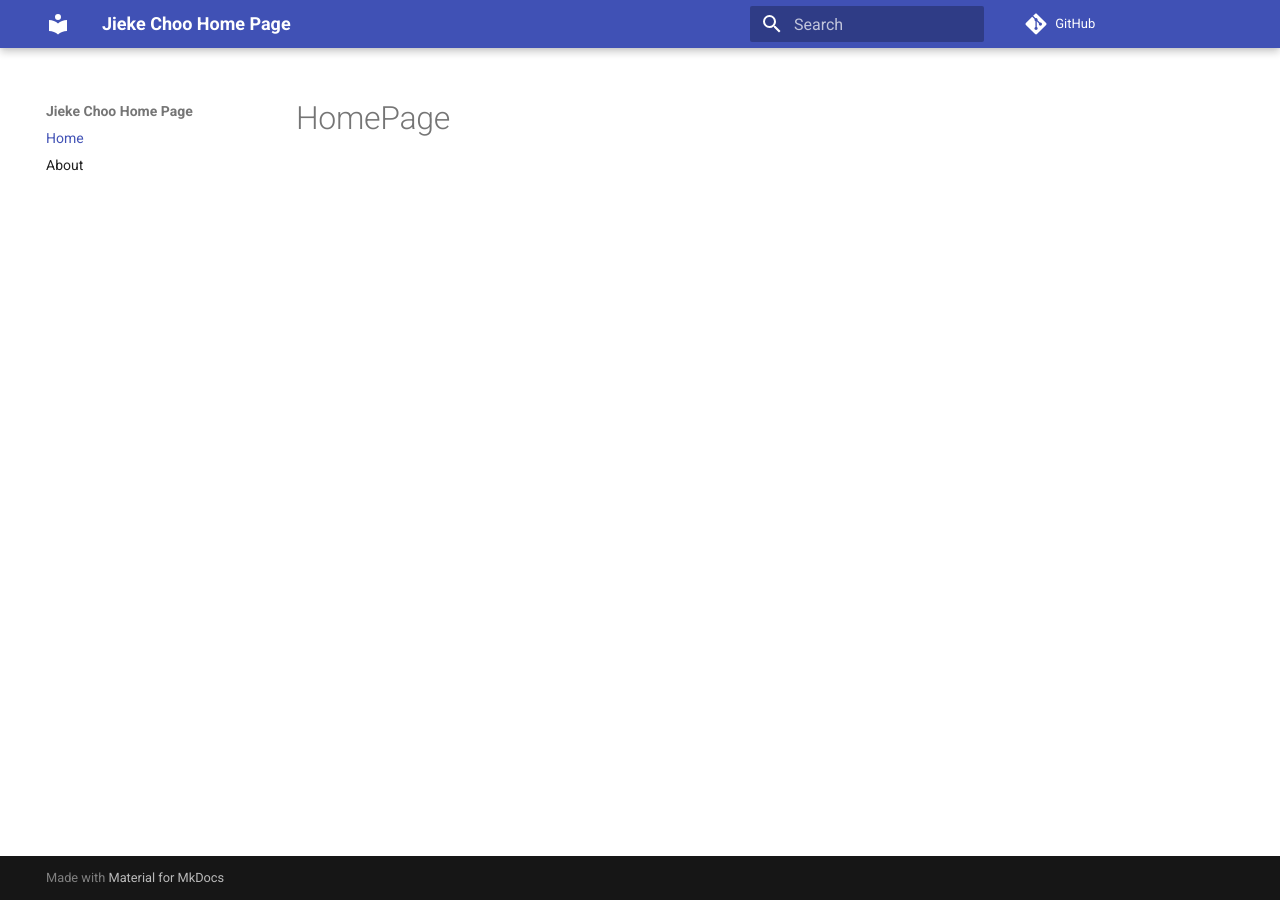
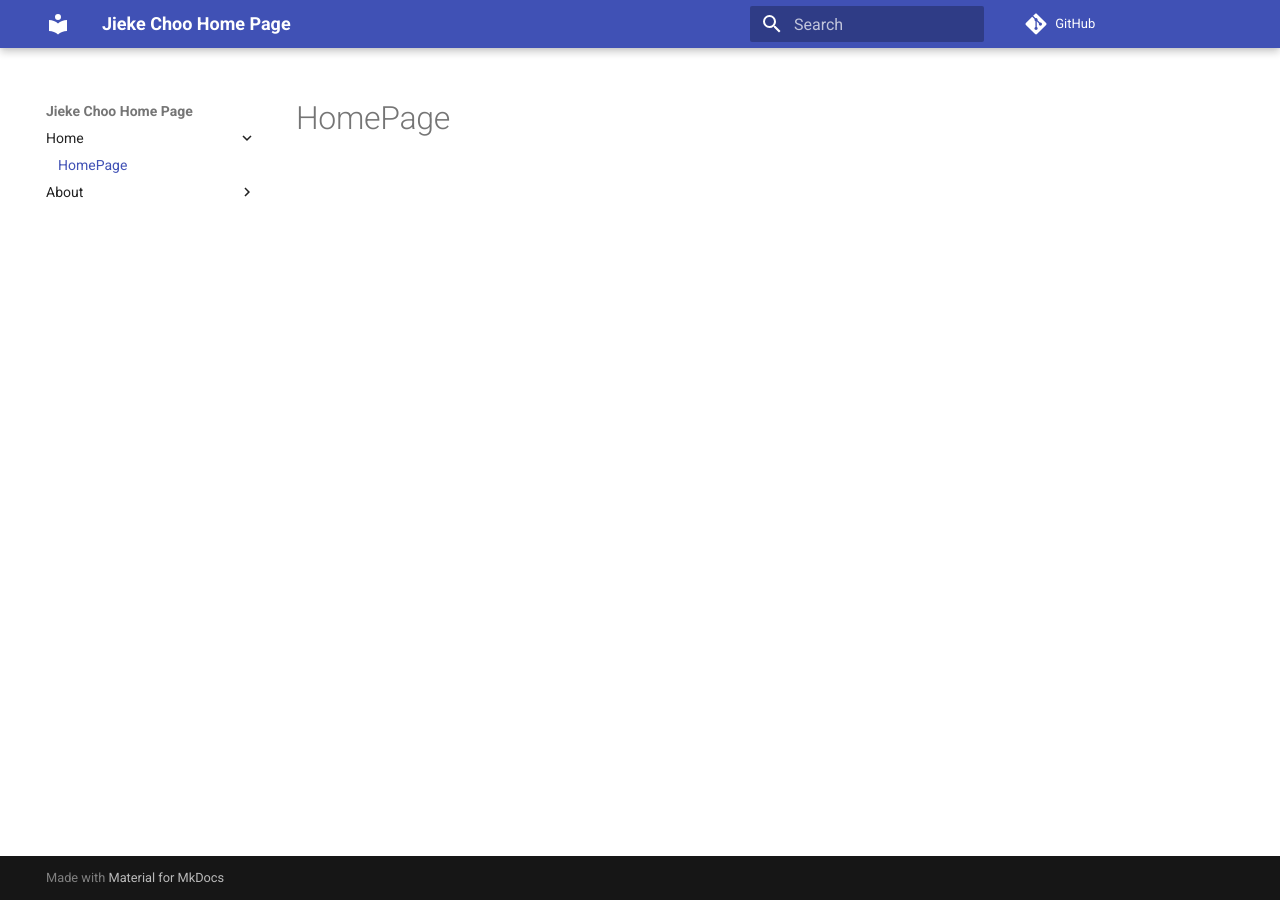
Before and after one commit to jiekechoo/jiekechoo.github.io, an MkDocs documentation site: the page built from docs/index.md, in a window 1280 px wide. Built offline with MkDocs 1.6.1 and Material for MkDocs 9.7.7, drawn with Linux system fonts in a browser that asks for light colours.

Commit message:
modify menu
Signed-off-by: Jieke Choo <jiekechoo@yiqisoft.cn>

```diff
--- a/mkdocs.yml
+++ b/mkdocs.yml
@@ -3,5 +3,7 @@ theme:
   name: material
 repo_url: https://github.com/jiekechoo
 nav:
-  - Home: index.md
-  - About: about.md
+  - Home:
+    - index.md
+  - About:
+    - about.md
```
